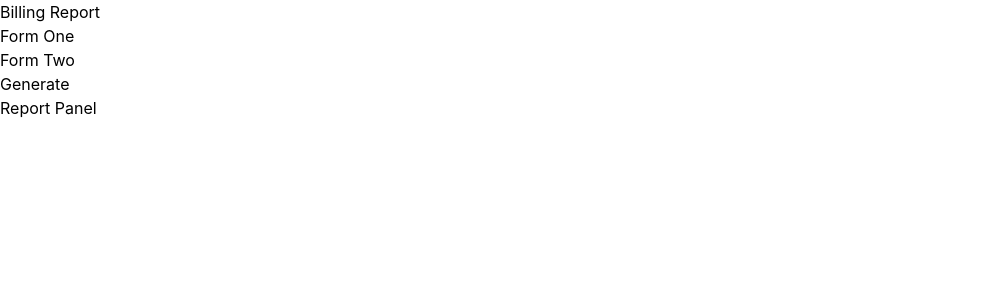
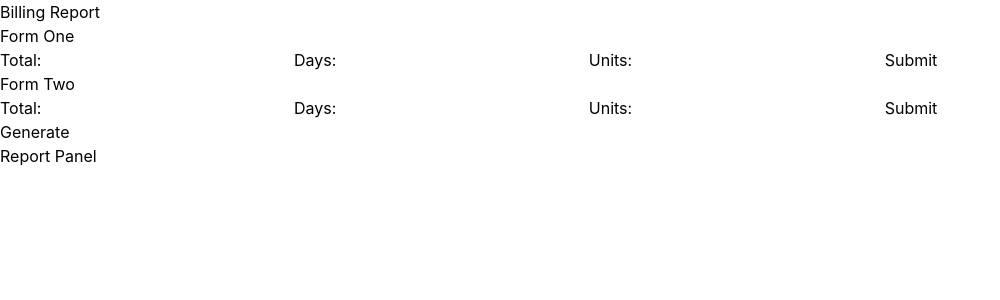
Before and after one commit to bilgramiraza/billing-report, a React (Vite) app: page / in a window 1280 px wide. Shown: the top 300 px of the page, without its empty margins (0-1000 px from the left). Built offline with nearby package versions, Linux system fonts and the light colour scheme.

Commit message:
Setup Forms for Two bills

```diff
--- a/src/components/FormOne.jsx
+++ b/src/components/FormOne.jsx
@@ -1,8 +1,30 @@
+import { useInputs } from "../services/hooks";
 
 const FormOne = () => {
+  const total = useInputs('total', 'number');
+  const days = useInputs('days', 'number');
+  const units = useInputs('units', 'number');
+
+  const handleSubmit = (e) => {
+    e.preventDefault();
+    console.log(`Form 1: \nTotal: ${total.value} \nDays: ${days.value}\nUnits: ${units.value}`);
+  };
+
   return (
     <div>
       <p>Form One</p>
+      <form onSubmit={handleSubmit}>
+        <label>
+          Total: <input {...total} />
+        </label>
+        <label>
+          Days: <input {...days} />
+        </label>
+        <label>
+          Units: <input {...units} />
+        </label>
+        <button>Submit</button>
+      </form>
     </div>
   );
 };
--- a/src/components/FormTwo.jsx
+++ b/src/components/FormTwo.jsx
@@ -1,8 +1,30 @@
+import { useInputs } from "../services/hooks";
 
 const FormTwo = () => {
+  const total = useInputs('total', 'number');
+  const days = useInputs('days', 'number');
+  const units = useInputs('units', 'number');
+
+  const handleSubmit = (e) => {
+    e.preventDefault();
+    console.log(`Form 2: \nTotal: ${total.value} \nDays: ${days.value}\nUnits: ${units.value}`);
+  };
+
   return (
     <div>
       <p>Form Two</p>
+      <form onSubmit={handleSubmit}>
+        <label>
+          Total: <input {...total} />
+        </label>
+        <label>
+          Days: <input {...days} />
+        </label>
+        <label>
+          Units: <input {...units} />
+        </label>
+        <button>Submit</button>
+      </form>
     </div>
   );
 };
```
